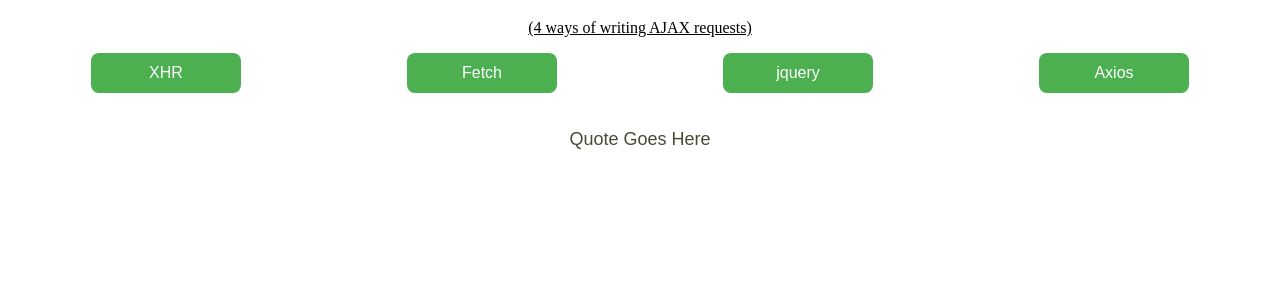
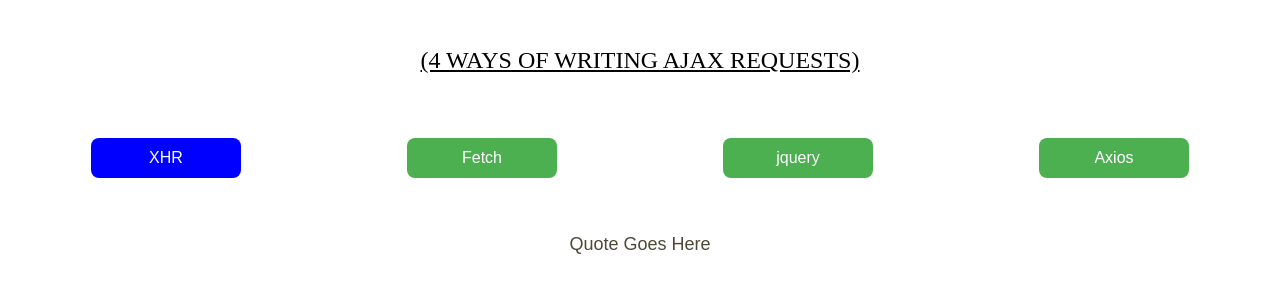
Before and after one commit to kamal2806/TheAdvancedWebDeveloperBootcampColtSteel, a plain HTML site: page fourDifferentTypeOfRequest/index.html in a window 1280 px wide. Both pictures are taken after a click on the button "XHR". Shown: the part 61-354 px from the top of the page. Drawn offline with nearby package versions, Linux system fonts and the light colour scheme; no server answers.

Commit message:
added a little bit of styling

```diff
--- a/fourDifferentTypeOfRequest/app.js
+++ b/fourDifferentTypeOfRequest/app.js
@@ -56,3 +56,8 @@
         alert("ERROR");
     })
 });
+
+// adding some styles
+$("button").click(function(){
+    $(this).toggleClass("change");
+})
--- a/fourDifferentTypeOfRequest/style.css
+++ b/fourDifferentTypeOfRequest/style.css
@@ -5,6 +5,9 @@
 #title{
     text-decoration: underline;
     text-align: center;
+    margin-top: 50px;
+    font-size:1.5em;
+    text-transform: uppercase;
 }
 
 section {
@@ -25,6 +28,7 @@
     border-radius:8px;
     width:150px;
     height: 40px;
+    margin-top: 40px;
 }
 
 button:hover {
@@ -39,5 +43,9 @@
     line-height: 32px;
     margin: 0 0 24px;
     text-align: center;
-    margin-top: 30px;
+    margin-top: 50px;
 }
+
+.change{
+    background-color: blue;
+}
```
